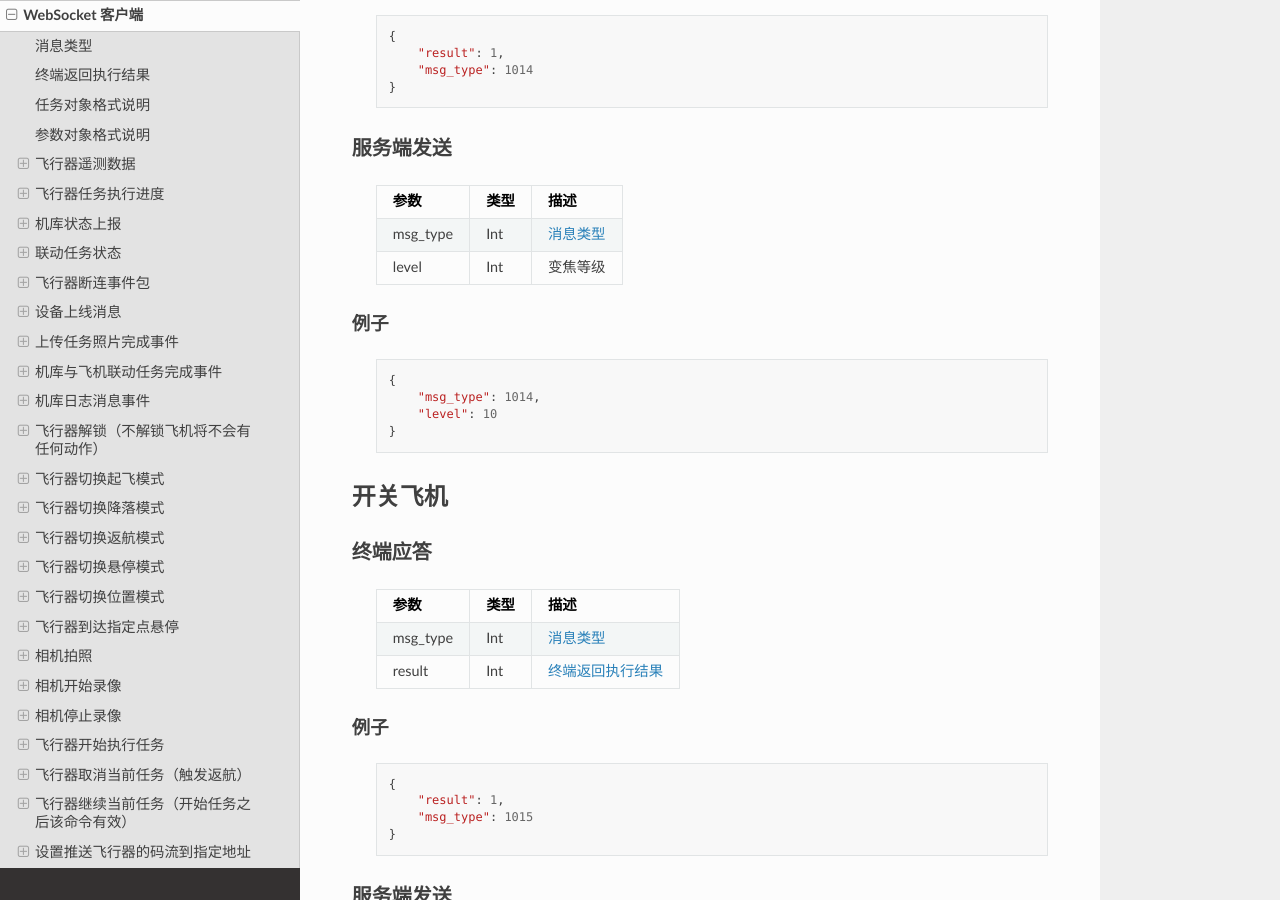
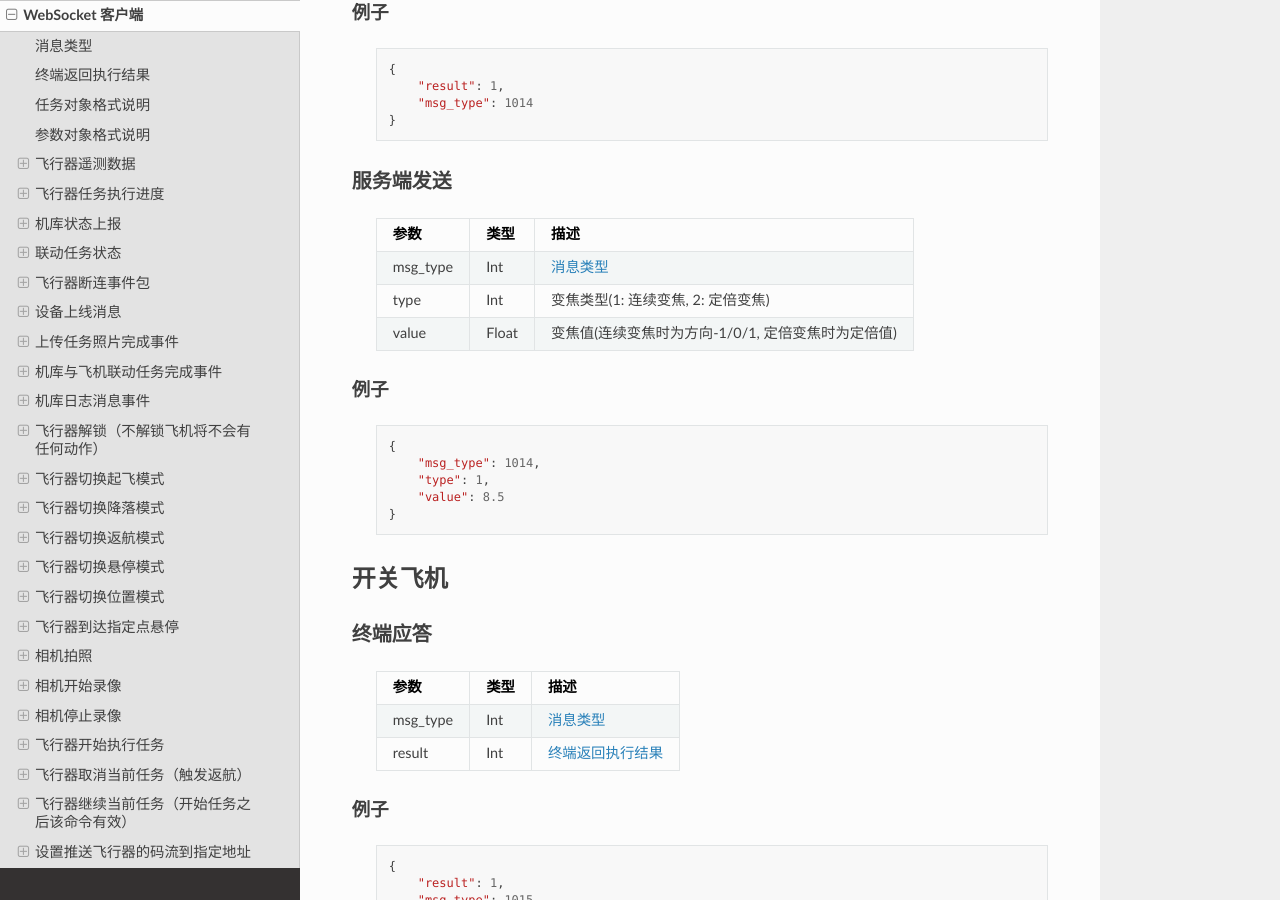
Before and after one commit to CodevDynamics/Docs, a Sphinx documentation site: the page built from source/interface/websocket.rst, in a window 1280 px wide and 900 px high, scrolled down 23937 px. Built offline with Sphinx 7.4.7 and the Read the Docs theme 3.1.0, drawn with Linux system fonts in a browser that asks for light colours; some of the changed text lies outside the part shown.

Commit message:
Modify the zoom interface.

```diff
--- a/source/interface/websocket.rst
+++ b/source/interface/websocket.rst
@@ -172,6 +172,7 @@ WebSocket 客户端
     gimbal_pitch       Double      能       云台 Pitch，单位度
     gimbal_yaw         Double      能       云台 Yaw，单位度
     gimbal_yaw_abs     Double      能       云台 Yaw 绝对角度，单位度
+    zoom_level         Double      能       相机变焦倍数
     has_stream         Bool        能       是否有视频流
     ================= =========  ======== ===============================
 
@@ -1211,7 +1212,8 @@ WebSocket 客户端
     参数          类型       描述
     ===========  ======== ===============================
     msg_type      Int       :ref:`msg-type-label`
-    level         Int       变焦等级
+    type          Int       变焦类型(1: 连续变焦, 2: 定倍变焦)
+    value         Float     变焦值(连续变焦时为方向-1/0/1, 定倍变焦时为定倍值)
     ===========  ======== ===============================
 
 例子
@@ -1220,7 +1222,8 @@ WebSocket 客户端
 
         {
             "msg_type": 1014,
-            "level": 10
+            "type": 1,
+            "value": 8.5
         }
 
 .. _aircraft-on-label:
```
Also changed, not shown: source/interface/mqtt.rst (+5 -2 lines).
